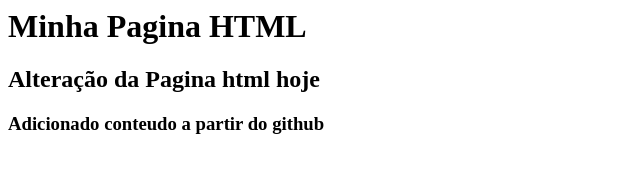
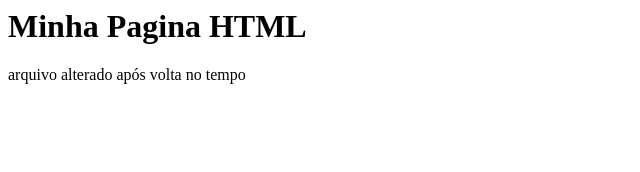
Before and after one commit to CamilaPinheiroHACKER/gama-no-github, a plain HTML site: page index.html in a window 1280 px wide. Shown: the whole page, without its empty margins (0-640 px from the left). Drawn offline with Linux system fonts and the light colour scheme.

Commit message:
alteração após volta no tempo

```diff
--- a/index.html
+++ b/index.html
@@ -1,7 +1,6 @@
 <html>
 	<body>
 		<h1>Minha Pagina HTML</h1>
-		<h2>Alteração da Pagina html hoje</h2>
-		<h3> Adicionado conteudo a partir do github</h3>
+		<p>arquivo alterado após volta no tempo</p>
 	</body>
 </html>
```
